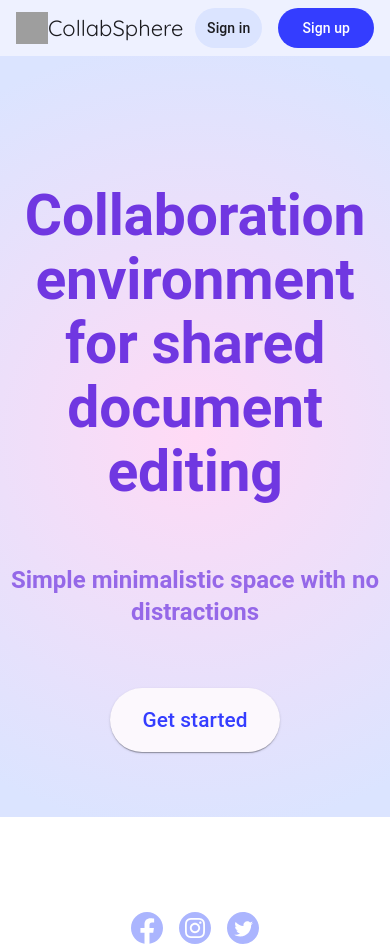
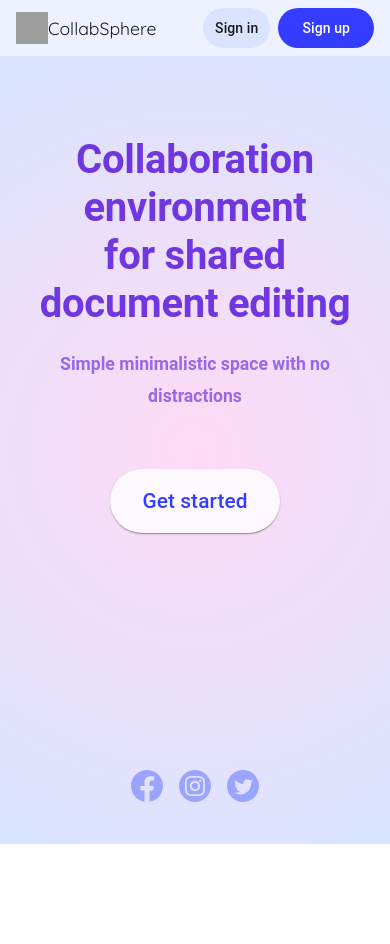
Before and after one commit to dariaPakshina/collab-sphere-project, an Angular app: page / in a window 390 px wide. After the commit the page ends 844 px from the top, so only its background shows below. Built offline with nearby package versions, Linux system fonts and the light colour scheme; grey boxes are pictures that could not be loaded.

Commit message:
media-queries: starter-page, auth

```diff
--- a/src/app/doc-edit/doc-edit.component.ts
+++ b/src/app/doc-edit/doc-edit.component.ts
@@ -247,7 +247,7 @@ export class DocEditComponent implements OnInit, OnDestroy, AfterViewInit {
         .postDoc(docData.title, editTime, docData.content)
         .then(() => {
           this.apiService.fetchDocs().then(() => {
-            this.router.navigate(['../'], { relativeTo: this.route });
+            this.router.navigate(['../docs'], { relativeTo: this.route });
             this.loading = false;
           });
         });
--- a/src/app/docs/docs.component.html
+++ b/src/app/docs/docs.component.html
@@ -2,7 +2,7 @@
 
 <mat-spinner *ngIf="loading"></mat-spinner>
 
-<div *ngIf="!loading">
+<div class="box" *ngIf="!loading">
   <div
     *ngIf="this.sortService.sortValues.sortLatest === true"
     class="container"
--- a/src/app/docs/docs.component.scss
+++ b/src/app/docs/docs.component.scss
@@ -1,11 +1,15 @@
 @use "@angular/material" as mat;
+
+.box {
+  margin: 4rem 5rem 0 5rem !important;
+}
 
 .container {
   margin: 4rem 5rem 0 5rem !important;
   display: grid;
   column-gap: 1.5rem;
   row-gap: 3rem;
-  grid-template-columns: 15rem 15rem 15rem 15rem 15rem;
+  grid-template-columns: 1fr 1fr 1fr 1fr 1fr;
   justify-content: center;
   align-items: center;
 }
--- /dev/null
+++ b/src/app/starter-page/media-queries.scss
@@ -0,0 +1,76 @@
+@media (max-width: 800px) {
+  .hero {
+    height: calc(100vh - 64px - 5rem);
+    padding-top: 5rem;
+  }
+  h1 {
+    font-size: 3rem;
+  }
+}
+
+@media (max-width: 640px) {
+  h6 {
+    margin-top: 0;
+  }
+  .hero {
+    height: calc(100vh - 56px - 3rem);
+    padding-top: 3rem;
+  }
+  h1 {
+    font-size: 3rem;
+  }
+}
+
+@media (max-width: 430px) {
+  .hero {
+    height: calc(100vh - 56px - 5rem);
+    padding-top: 5rem;
+  }
+  h1 {
+    font-size: 2.5rem;
+    line-height: 3rem;
+  }
+  h6 {
+    font-size: 110%;
+  }
+}
+
+@media (max-width: 400px) {
+  .btn-signup {
+    margin-left: 0.5rem;
+  }
+
+  .name {
+    font-size: 80%;
+  }
+}
+
+@media (max-width: 360px) {
+  .name {
+    font-size: 70%;
+  }
+
+  button {
+    font-size: 60%;
+    padding: 0.1rem;
+  }
+
+  .btn-start {
+    font-size: 100%;
+    padding: 1.7rem;
+  }
+}
+
+@media (min-height: 800px) {
+  .hero {
+    height: calc(100vh - 56px - 12rem);
+    padding-top: 12rem;
+  }
+}
+
+@media (min-height: 595px) {
+  .hero {
+    height: calc(100vh - 56px - 5rem);
+    padding-top: 5rem;
+  }
+}
--- a/src/app/starter-page/starter-page.component.html
+++ b/src/app/starter-page/starter-page.component.html
@@ -1,3 +1,4 @@
+<div class="starter-page">
   <mat-toolbar>
     <img
       src="https://img.icons8.com/?size=100&id=44053&format=png&color=000000"
@@ -101,3 +102,4 @@
       </svg>
     </div>
   </div>
+</div>
--- a/src/app/starter-page/starter-page.component.scss
+++ b/src/app/starter-page/starter-page.component.scss
@@ -21,8 +21,12 @@ img {
   background-color: rgba(219, 228, 255, 1);
 }
 
+.starter-page {
+  height: 100vh;
+}
+
 .hero {
-  height: 75vh;
+  height: calc(100vh - 64px - 8rem);
   background: rgb(255, 218, 245);
   background: radial-gradient(
     circle,
@@ -31,7 +35,7 @@ img {
   );
   display: flex;
   flex-direction: column;
-  padding-top: 8rem;
+  padding: 8rem 1rem 0 1rem;
   align-items: center;
 }
 
@@ -57,7 +61,10 @@ h6 {
   display: flex;
   flex-direction: row;
   gap: 1rem;
-  margin-top: 10rem;
+
+  position: absolute;
+  bottom: 5%;
+  text-align: center;
 }
 
 .icon {
--- a/src/app/starter-page/starter-page.component.ts
+++ b/src/app/starter-page/starter-page.component.ts
@@ -8,6 +8,6 @@ import { RouterLink } from '@angular/router';
   standalone: true,
   imports: [MatButtonModule, MatToolbarModule, RouterLink],
   templateUrl: './starter-page.component.html',
-  styleUrl: './starter-page.component.scss',
+  styleUrls: ['./starter-page.component.scss', './media-queries.scss'],
 })
 export class StarterPageComponent {}
```
Lines whose indentation alone changed are shown as unchanged.
